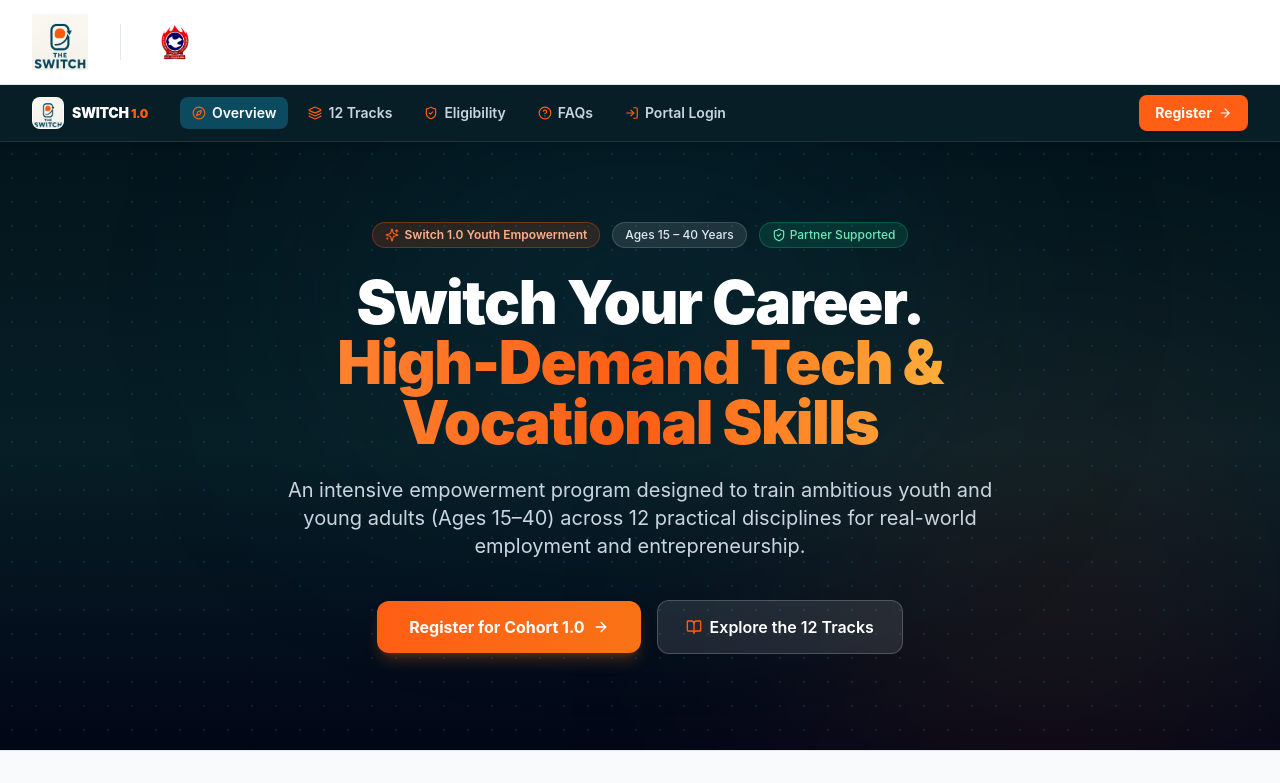
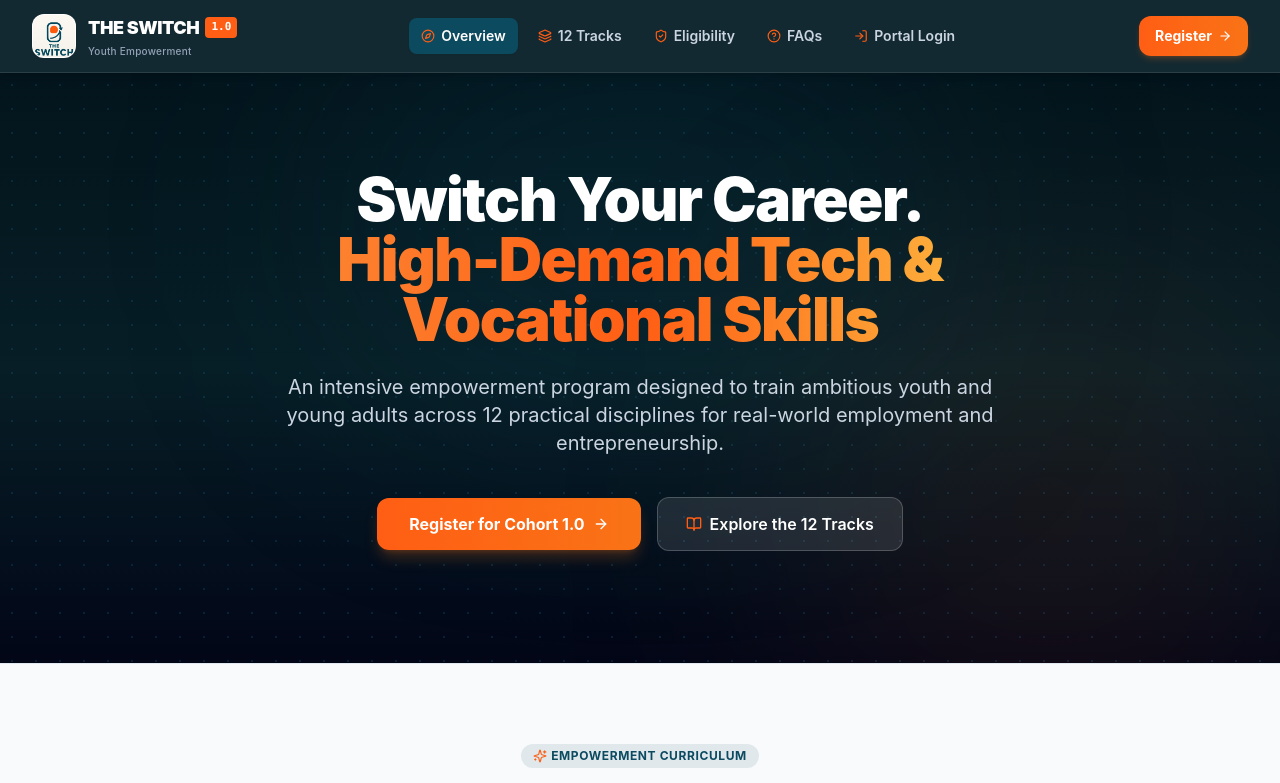
Before and after one commit to OduzzPreneur/Switch-1.0, a Next.js app: page / in a window 1280 px wide. Shown: the top 783 px of the page. Built offline with nearby package versions, Linux system fonts and the light colour scheme.

Commit message:
feat: polish navbar branding, remove hero badge clutter, enforce SSCE eligibility requirement

```diff
--- a/src/app/layout.tsx
+++ b/src/app/layout.tsx
@@ -1,6 +1,5 @@
 import type { Metadata } from 'next';
 import './globals.css';
-import PartnerHeader from '@/components/layout/PartnerHeader';
 import Navbar from '@/components/layout/Navbar';
 import Footer from '@/components/layout/Footer';
 
@@ -33,9 +32,6 @@
   return (
     <html lang="en" className="scroll-smooth">
       <body className="min-h-screen flex flex-col bg-slate-50 antialiased selection:bg-switch-teal selection:text-white">
-        {/* Top Header: Strictly Partner Logos */}
-        <PartnerHeader />
-
         {/* Global Navigation Header */}
         <Navbar />
 
--- a/src/components/home/FAQSection.tsx
+++ b/src/components/home/FAQSection.tsx
@@ -23,6 +23,10 @@
   {
     q: 'Can I apply if I am a complete beginner with no prior experience?',
     a: 'Yes! All 12 tracks are structured with comprehensive foundational modules that transition into intermediate practical projects. Dedicated mentors will guide you step by step.',
+  },
+  {
+    q: 'Can students currently attending secondary school apply?',
+    a: 'No. Switch 1.0 requires a minimum educational qualification of a Senior Secondary Certificate Examination (SSCE, WAEC, NECO, GCE, or NABTEB). The programme is designed strictly for secondary school leavers, tertiary students, graduates, job seekers, and working professionals.',
   },
   {
     q: 'Will I receive a certificate upon completion?',
--- a/src/components/home/HeroSection.tsx
+++ b/src/components/home/HeroSection.tsx
@@ -2,32 +2,17 @@
 
 import React from 'react';
 import Link from 'next/link';
-import { ArrowRight, BookOpen, Sparkles, ShieldCheck } from 'lucide-react';
+import { ArrowRight, BookOpen } from 'lucide-react';
 
 export default function HeroSection() {
   return (
-    <section className="relative overflow-hidden bg-gradient-to-b from-switch-teal-900 via-switch-dark to-slate-950 text-white pt-14 pb-16 sm:pt-20 sm:pb-24">
+    <section className="relative overflow-hidden bg-gradient-to-b from-switch-teal-900 via-switch-dark to-slate-950 text-white pt-16 pb-20 sm:pt-24 sm:pb-28">
       {/* Decorative background glow & mesh pattern */}
       <div className="absolute inset-0 opacity-20 pointer-events-none bg-[radial-gradient(#1A7BAE_1px,transparent_1px)] [background-size:24px_24px]" />
       <div className="absolute top-1/4 left-1/2 -translate-x-1/2 -translate-y-1/2 w-[600px] h-[350px] bg-switch-teal/20 blur-[120px] rounded-full pointer-events-none" />
       <div className="absolute -bottom-10 right-10 w-96 h-96 bg-switch-orange/15 blur-[140px] rounded-full pointer-events-none" />
 
       <div className="relative max-w-7xl mx-auto px-4 sm:px-6 lg:px-8">
-
-        {/* Top Badges */}
-        <div className="flex flex-wrap items-center justify-center gap-2.5 sm:gap-3 mb-6">
-          <span className="inline-flex items-center gap-1.5 px-3 py-1 rounded-full text-xs font-semibold bg-switch-orange/15 text-switch-orange-300 border border-switch-orange/30 shadow-inner">
-            <Sparkles className="w-3.5 h-3.5 text-switch-orange" />
-            Switch 1.0 Youth Empowerment
-          </span>
-          <span className="inline-flex items-center gap-1 px-3 py-1 rounded-full text-xs font-medium bg-white/10 text-slate-200 border border-white/15">
-            Ages 15 – 40 Years
-          </span>
-          <span className="inline-flex items-center gap-1 px-3 py-1 rounded-full text-xs font-medium bg-emerald-500/15 text-emerald-300 border border-emerald-500/30">
-            <ShieldCheck className="w-3.5 h-3.5" />
-            Partner Supported
-          </span>
-        </div>
 
         {/* Hero Main Copy */}
         <div className="text-center max-w-4xl mx-auto space-y-6">
@@ -39,7 +24,7 @@
           </h1>
 
           <p className="text-slate-300 text-base sm:text-lg lg:text-xl max-w-3xl mx-auto font-normal leading-relaxed">
-            An intensive empowerment program designed to train ambitious youth and young adults (Ages 15–40) across 12 practical disciplines for real-world employment and entrepreneurship.
+            An intensive empowerment program designed to train ambitious youth and young adults across 12 practical disciplines for real-world employment and entrepreneurship.
           </p>
 
           {/* Action CTAs */}
--- a/src/components/layout/Navbar.tsx
+++ b/src/components/layout/Navbar.tsx
@@ -19,28 +19,63 @@
   const pathname = usePathname();
 
   return (
-    <nav className="bg-switch-dark text-white border-b border-white/10 sticky top-0 z-40 shadow-md">
+    <nav className="bg-switch-dark text-white border-b border-white/10 sticky top-0 z-50 shadow-md backdrop-blur-md bg-switch-dark/95">
       <div className="max-w-7xl mx-auto px-4 sm:px-6 lg:px-8">
-        <div className="flex items-center justify-between h-14">
+        <div className="flex items-center justify-between h-16 sm:h-[72px]">
 
-          {/* Left: Brand Logo & Desktop Navigation Links */}
-          <div className="hidden md:flex items-center space-x-4 lg:space-x-6">
-            <Link href="/" className="flex items-center gap-2 group mr-2">
-              <div className="relative w-8 h-8 rounded-lg overflow-hidden bg-white p-0.5 border border-white/20 shadow-xs">
+          {/* Professional Brand & Partner Logo Cluster */}
+          <div className="flex items-center gap-3 sm:gap-4">
+            <Link href="/" className="flex items-center gap-2.5 sm:gap-3 group">
+              {/* Switch Brand Logo Container */}
+              <div className="relative w-10 h-10 sm:w-11 sm:h-11 rounded-xl overflow-hidden bg-white p-1 border border-white/20 shadow-sm group-hover:scale-105 transition-transform">
                 <Image
                   src="/logos/switch-logo.jpg"
                   alt="The Switch"
                   fill
-                  sizes="32px"
-                  className="object-contain group-hover:scale-105 transition-transform"
+                  sizes="44px"
+                  className="object-contain"
+                  priority
                 />
               </div>
-              <span className="font-black text-sm tracking-tight text-white hidden xl:inline">
-                SWITCH <span className="text-switch-orange text-xs">1.0</span>
+
+              {/* Typography Wordmark */}
+              <div className="flex flex-col">
+                <div className="flex items-center gap-1.5">
+                  <span className="font-black text-base sm:text-lg tracking-tight text-white leading-none">
+                    THE SWITCH
                   </span>
+                  <span className="bg-switch-orange text-white text-[10px] sm:text-[11px] font-extrabold px-1.5 py-0.5 rounded shadow-2xs font-mono">
+                    1.0
+                  </span>
+                </div>
+                <span className="text-[10px] text-slate-400 font-medium tracking-wide hidden sm:block mt-0.5">
+                  Youth Empowerment
+                </span>
+              </div>
             </Link>
 
-            <div className="flex items-center space-x-1 lg:space-x-2">
+            {/* Subtle Vertical Divider */}
+            <div className="h-6 w-[1px] bg-white/20 hidden xs:block" />
+
+            {/* Partner Logo (GOFAMINT Youth Fellowship) */}
+            <div className="hidden xs:flex items-center gap-2" title="In partnership with GOFAMINT Youth Fellowship (GYF)">
+              <div className="relative w-8 h-8 rounded-full overflow-hidden bg-white p-0.5 border border-white/20 shadow-xs">
+                <Image
+                  src="/logos/gofamint-logo.jpg"
+                  alt="GOFAMINT Youth Fellowship"
+                  fill
+                  sizes="32px"
+                  className="object-contain"
+                />
+              </div>
+              <span className="text-[11px] text-slate-300 font-semibold hidden lg:inline">
+                GOFAMINT GYF
+              </span>
+            </div>
+          </div>
+
+          {/* Desktop Navigation Links */}
+          <div className="hidden md:flex items-center space-x-1 lg:space-x-2">
             {navItems.map((item) => {
               const Icon = item.icon;
               const isActive = pathname === item.href;
@@ -48,7 +83,7 @@
                 <Link
                   key={item.label}
                   href={item.href}
-                    className={`inline-flex items-center gap-1.5 px-3 py-1.5 rounded-lg text-xs lg:text-sm font-semibold transition-all ${
+                  className={`inline-flex items-center gap-1.5 px-3 py-2 rounded-lg text-xs lg:text-sm font-semibold transition-all ${
                     isActive
                       ? 'bg-switch-teal text-white shadow-sm'
                       : 'text-slate-300 hover:text-white hover:bg-white/10'
@@ -60,38 +95,29 @@
               );
             })}
           </div>
-          </div>
 
-          {/* Right: Register Button on Desktop */}
+          {/* Right Action: Register CTA */}
           <div className="hidden md:flex items-center gap-3">
             <Link
               href="/register"
-              className="inline-flex items-center gap-1.5 bg-switch-orange hover:bg-switch-orange-600 text-white text-xs lg:text-sm font-bold px-4 py-2 rounded-lg transition-colors shadow-sm"
+              className="inline-flex items-center gap-1.5 bg-gradient-to-r from-switch-orange to-orange-500 hover:from-switch-orange-600 hover:to-orange-600 text-white text-xs lg:text-sm font-bold px-4 py-2.5 rounded-xl transition-all shadow-md shadow-orange-500/20 transform hover:-translate-y-0.5"
             >
               <span>Register</span>
               <ArrowRight className="w-3.5 h-3.5" />
             </Link>
           </div>
 
-          {/* Mobile Menu Header */}
-          <div className="flex md:hidden items-center justify-between w-full">
-            <Link href="/" className="flex items-center gap-2">
-              <div className="relative w-7 h-7 rounded-lg overflow-hidden bg-white p-0.5 border border-white/20">
-                <Image
-                  src="/logos/switch-logo.jpg"
-                  alt="The Switch"
-                  fill
-                  sizes="28px"
-                  className="object-contain"
-                />
-              </div>
-              <span className="text-xs font-black tracking-wider text-white uppercase">
-                SWITCH 1.0
-              </span>
+          {/* Mobile Menu Trigger */}
+          <div className="flex md:hidden items-center gap-2">
+            <Link
+              href="/register"
+              className="bg-switch-orange text-white text-xs font-bold px-3 py-1.5 rounded-lg"
+            >
+              Register
             </Link>
             <button
               onClick={() => setMobileMenuOpen(!mobileMenuOpen)}
-              className="p-1.5 rounded-lg text-slate-300 hover:text-white hover:bg-white/10 focus:outline-none"
+              className="p-2 rounded-lg text-slate-300 hover:text-white hover:bg-white/10 focus:outline-none"
               aria-label="Toggle Navigation Menu"
             >
               {mobileMenuOpen ? <X className="w-5 h-5" /> : <Menu className="w-5 h-5" />}
@@ -103,7 +129,7 @@
 
       {/* Mobile Drawer */}
       {mobileMenuOpen && (
-        <div className="md:hidden bg-switch-dark border-b border-white/10 px-4 pt-2 pb-4 space-y-1">
+        <div className="md:hidden bg-switch-dark border-b border-white/10 px-4 pt-2 pb-5 space-y-1.5 shadow-xl">
           {navItems.map((item) => {
             const Icon = item.icon;
             const isActive = pathname === item.href;
@@ -112,7 +138,7 @@
                 key={item.label}
                 href={item.href}
                 onClick={() => setMobileMenuOpen(false)}
-                className={`flex items-center gap-2.5 px-3 py-2.5 rounded-lg text-sm font-medium transition-colors ${
+                className={`flex items-center gap-2.5 px-3.5 py-2.5 rounded-lg text-sm font-medium transition-colors ${
                   isActive
                     ? 'bg-switch-teal text-white font-semibold'
                     : 'text-slate-300 hover:text-white hover:bg-white/10'
@@ -127,9 +153,9 @@
             <Link
               href="/register"
               onClick={() => setMobileMenuOpen(false)}
-              className="w-full text-center block bg-switch-orange hover:bg-switch-orange-600 text-white font-bold py-2.5 rounded-lg text-sm transition-colors"
+              className="w-full text-center block bg-switch-orange hover:bg-switch-orange-600 text-white font-bold py-2.5 rounded-xl text-sm transition-colors shadow-sm"
             >
-              Register Now
+              Register for Cohort 1.0
             </Link>
           </div>
         </div>
--- a/src/lib/security.ts
+++ b/src/lib/security.ts
@@ -44,6 +44,7 @@
     .max(50)
     .transform(sanitizeInput),
   learningMode: z.enum(['Online / Virtual', 'Physical Center / Hybrid']),
+  highestEducation: z.string().optional(),
   trackId: z.string().min(2, 'Please select your preferred track'),
   password: z
     .string()
```
Also changed, not shown: src/app/register/page.tsx (+22 -0 lines), src/components/home/EligibilitySection.tsx (+34 -19 lines). Lines whose indentation alone changed are shown as unchanged.
